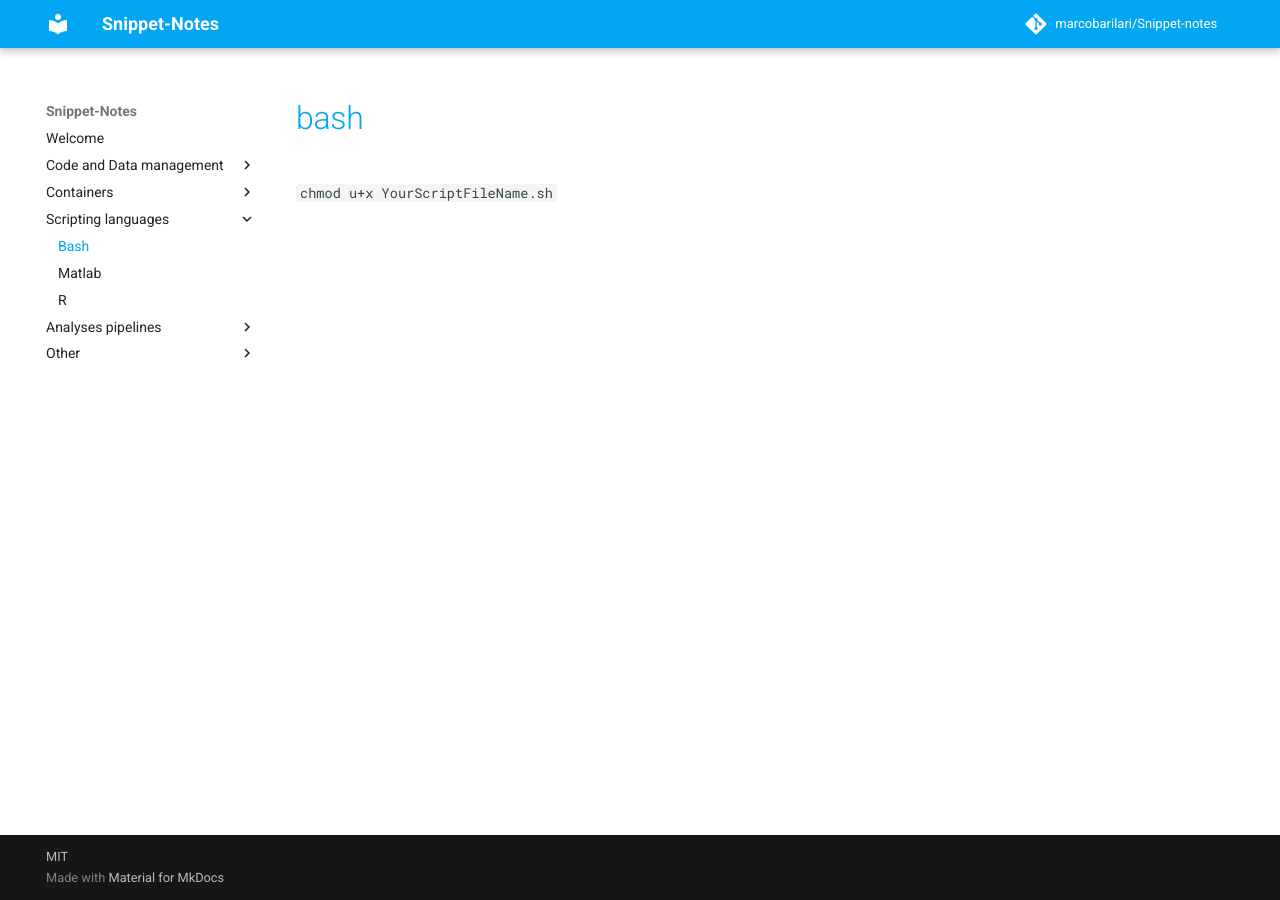
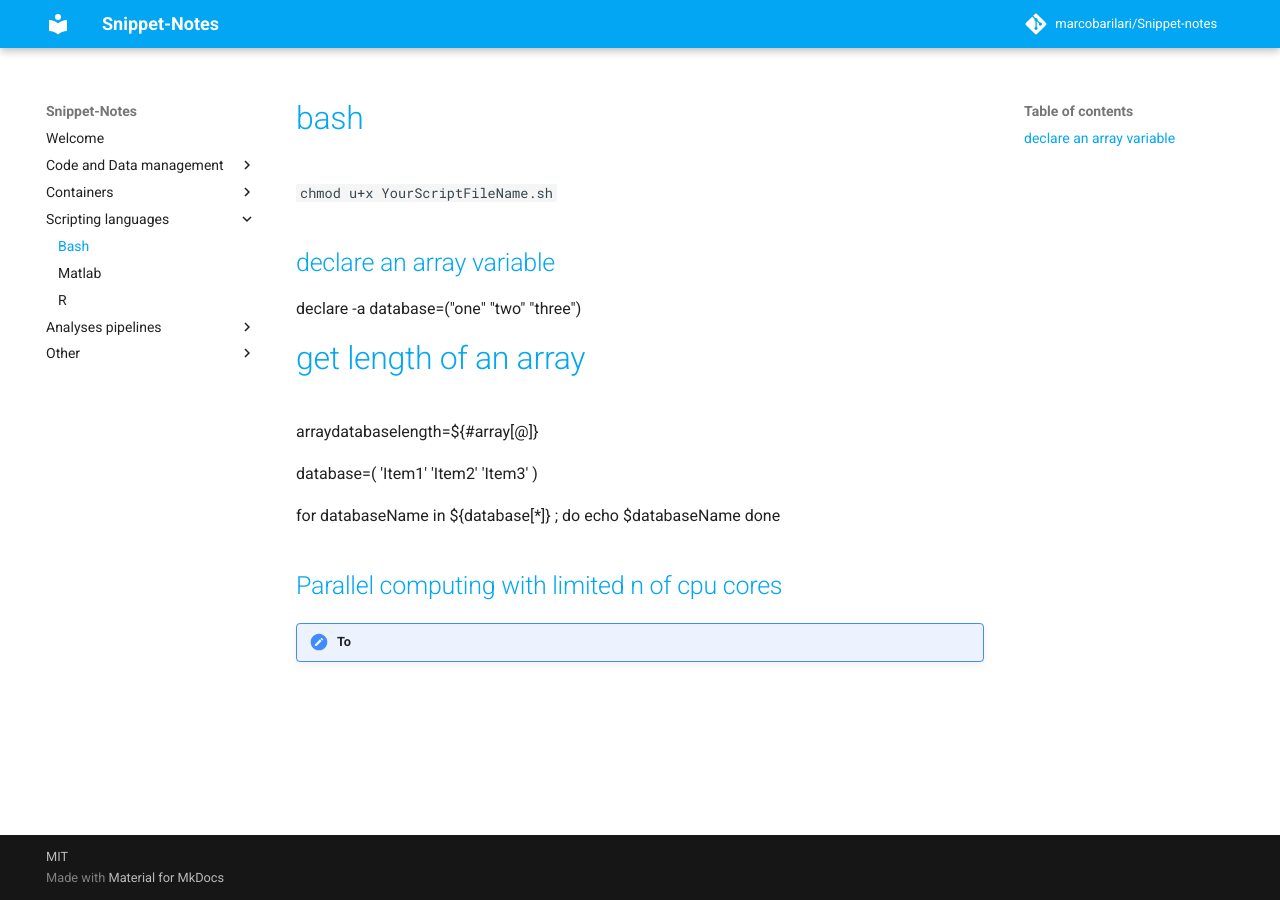
Before and after one commit to marcobarilari/Snippet-notes, an MkDocs documentation site: the page built from docs/bash.md, in a window 1280 px wide. Built offline with MkDocs 1.6.1 and Material for MkDocs 9.7.7, drawn with Linux system fonts in a browser that asks for light colours; comment, search, counter and statistics services are not loaded.

Commit message:
add more cool snippets

```diff
--- a/docs/bash.md
+++ b/docs/bash.md
@@ -1,3 +1,20 @@
 # bash
 
 `chmod u+x YourScriptFileName.sh`
+
+## declare an array variable
+declare -a database=("one" "two" "three")
+
+# get length of an array
+arraydatabaselength=${#array[@]}
+
+database=( 'Item1' 'Item2' 'Item3' )
+
+for databaseName in ${database[*]} ;
+do
+  echo $databaseName
+done
+
+## Parallel computing with limited n of cpu cores
+
+!!! To add
```
Also changed, not shown: docs/datalad.md (+5 -2 lines).
